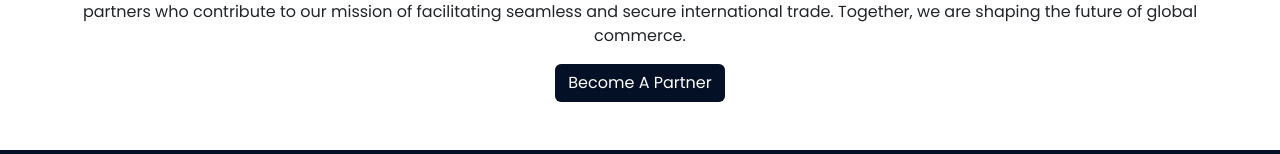
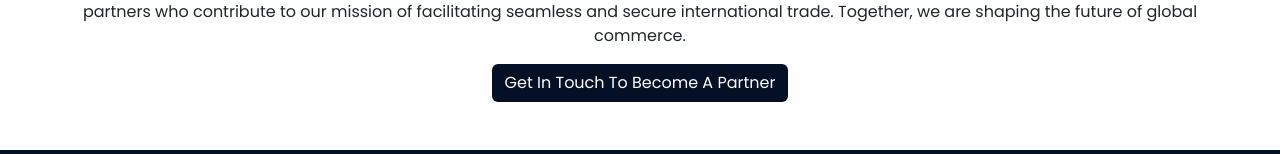
Before and after one commit to Aurora-Systems/global_benefits, a Next.js app: page / in a window 1280 px wide. Shown: the part 3579-3733 px from the top of the page. Built offline with nearby package versions, Linux system fonts and the light colour scheme.

Commit message:
final changes

```diff
--- a/app/page.tsx
+++ b/app/page.tsx
@@ -154,7 +154,7 @@ export default function Home(){
           At Global Benefits PBC, we believe that strong partnerships are the foundation of our success. Over the years, we have built relationships with a diverse network of trusted partners who share our commitment to excellence in trade finance. These partnerships allow us to deliver world-class financial solutions and provide our clients with the resources they need to thrive in global markets.
           Below is a list of our valued partners who contribute to our mission of facilitating seamless and secure international trade. Together, we are shaping the future of global commerce.
           </p>
-          <Link href="/become_a_partner"><button type="button" className="btn p_btn text-white">Become A Partner</button></Link>
+          <Link href="/contact_us"><button type="button" className="btn p_btn text-white">Get In Touch To Become A Partner</button></Link>
          </div>
         </div>
 
```
